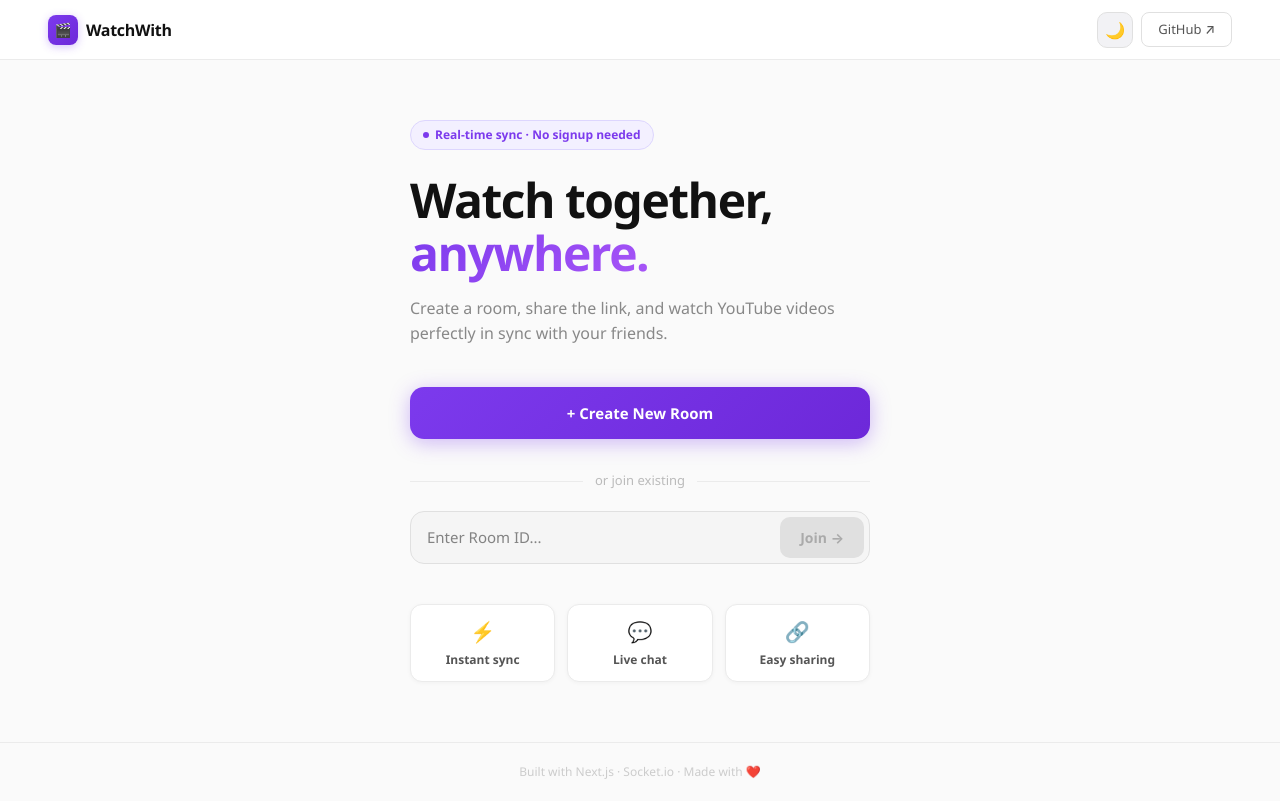
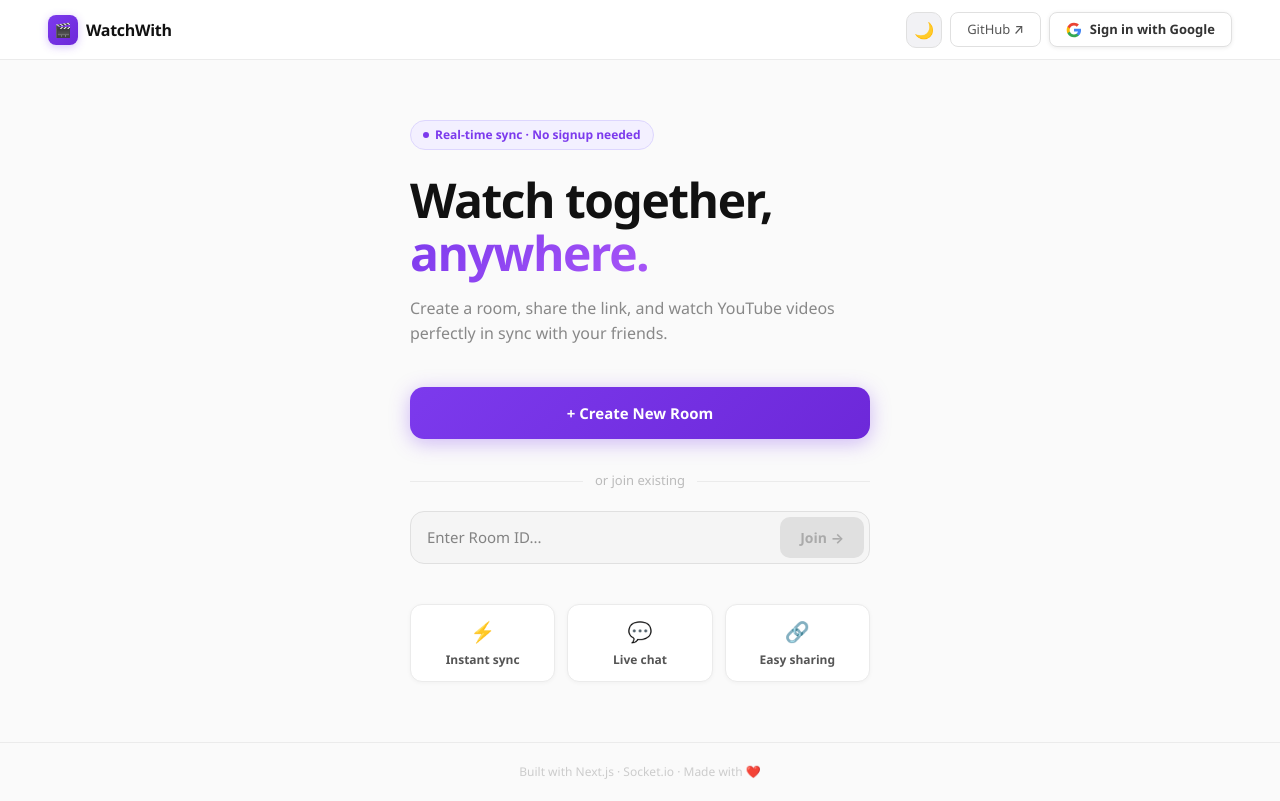
Before and after one commit to TUSHAR-GIT11/watchwith, a Next.js app: page / in a window 1280 px wide. Built offline with nearby package versions, Linux system fonts and the light colour scheme; no server answers.

Commit message:
added googleAuth

```diff
--- /dev/null
+++ b/app/api/auth/[...nextauth]/route.ts
@@ -0,0 +1,14 @@
+import NextAuth from "next-auth";
+import GoogleProvider from "next-auth/providers/google"
+const handler = NextAuth({
+    providers: [
+        GoogleProvider({
+            clientId: process.env.GOOGLE_CLIENT_ID!,
+            clientSecret: process.env.GOOGLE_CLIENT_SECRET!
+        })
+    ],
+
+    session:{ strategy: "jwt" },
+})
+
+export { handler as GET, handler as POST }
--- a/app/layout.tsx
+++ b/app/layout.tsx
@@ -2,6 +2,7 @@ import type { Metadata } from "next";
 import { Geist, Geist_Mono } from "next/font/google";
 import "./globals.css";
 import { ThemeProvider } from "@/components/ThemeContext";
+import SessionWrapper from "@/components/SessionWrapper";
 
 const geistSans = Geist({
   variable: "--font-geist-sans",
@@ -26,9 +27,12 @@ export default function RootLayout({
   return (
     <html lang="en" className={`${geistSans.variable} ${geistMono.variable}`}>
       <body>
-        <ThemeProvider>
-          {children}
-        </ThemeProvider>
+        <SessionWrapper>
+          <ThemeProvider>
+            {children}
+          </ThemeProvider>
+        </SessionWrapper>
+
       </body>
     </html>
   );
--- a/app/page.tsx
+++ b/app/page.tsx
@@ -3,6 +3,7 @@
 import { useState } from "react";
 import { useRouter } from "next/navigation";
 import { useTheme } from "@/components/ThemeContext";
+import { useSession, signIn, signOut } from "next-auth/react";
 
 export default function Home() {
   const [roomId, setRoomId] = useState("");
@@ -11,6 +12,7 @@ export default function Home() {
   const { theme, toggleTheme } = useTheme();
 
   const D = theme === "dark";
+  const { data: session } = useSession()
 
   const createRoom = () => {
     const id = Math.random().toString(36).substring(2, 8);
@@ -69,6 +71,45 @@ export default function Home() {
             borderRadius: "8px",
             background: D ? "rgba(255,255,255,0.05)" : "white",
           }}>GitHub ↗</a>
+
+          {/* Auth */}
+          {session ? (
+            <div style={{ display: "flex", alignItems: "center", gap: "8px" }}>
+              <img
+                src={session.user?.image!}
+                alt="avatar"
+                style={{ width: "32px", height: "32px", borderRadius: "50%", border: "2px solid #7c3aed" }}
+              />
+              <span style={{ fontSize: "13px", fontWeight: "600", color: D ? "#f0eeff" : "#111" }}>
+                {session.user?.name?.split(" ")[0]}
+              </span>
+              <button onClick={() => signOut()} style={{
+                padding: "6px 14px", fontSize: "12px", fontWeight: "600",
+                background: D ? "rgba(255,255,255,0.06)" : "#f5f5f5",
+                border: `1px solid ${D ? "rgba(255,255,255,0.1)" : "#e0e0e0"}`,
+                borderRadius: "8px", cursor: "pointer",
+                color: D ? "#aaa" : "#666",
+              }}>Sign out</button>
+            </div>
+          ) : (
+            <button onClick={() => signIn("google")} style={{
+              display: "flex", alignItems: "center", gap: "8px",
+              padding: "7px 16px", fontSize: "13px", fontWeight: "600",
+              background: "white",
+              border: "1px solid #e0e0e0",
+              borderRadius: "8px", cursor: "pointer",
+              color: "#333",
+              boxShadow: "0 1px 4px rgba(0,0,0,0.08)",
+            }}>
+              <svg width="16" height="16" viewBox="0 0 24 24">
+                <path fill="#4285F4" d="M22.56 12.25c0-.78-.07-1.53-.2-2.25H12v4.26h5.92c-.26 1.37-1.04 2.53-2.21 3.31v2.77h3.57c2.08-1.92 3.28-4.74 3.28-8.09z"/>
+                <path fill="#34A853" d="M12 23c2.97 0 5.46-.98 7.28-2.66l-3.57-2.77c-.98.66-2.23 1.06-3.71 1.06-2.86 0-5.29-1.93-6.16-4.53H2.18v2.84C3.99 20.53 7.7 23 12 23z"/>
+                <path fill="#FBBC05" d="M5.84 14.09c-.22-.66-.35-1.36-.35-2.09s.13-1.43.35-2.09V7.07H2.18C1.43 8.55 1 10.22 1 12s.43 3.45 1.18 4.93l3.66-2.84z"/>
+                <path fill="#EA4335" d="M12 5.38c1.62 0 3.06.56 4.21 1.64l3.15-3.15C17.45 2.09 14.97 1 12 1 7.7 1 3.99 3.47 2.18 7.07l3.66 2.84c.87-2.6 3.3-4.53 6.16-4.53z"/>
+              </svg>
+              Sign in with Google
+            </button>
+          )}
         </div>
       </nav>
 
--- /dev/null
+++ b/components/SessionWrapper.tsx
@@ -0,0 +1,6 @@
+"use client";
+import { SessionProvider } from "next-auth/react";
+
+export default function SessionWrapper({ children }: { children: React.ReactNode }){
+    return <SessionProvider>{children}</SessionProvider>
+}
--- a/package.json
+++ b/package.json
@@ -13,6 +13,7 @@
   },
   "dependencies": {
     "next": "16.2.2",
+    "next-auth": "^4.24.14",
     "react": "19.2.4",
     "react-dom": "19.2.4",
     "socket.io": "^4.8.3",
```
Also changed, not shown: 1 other file (tests, documents, lock files or other folders).
